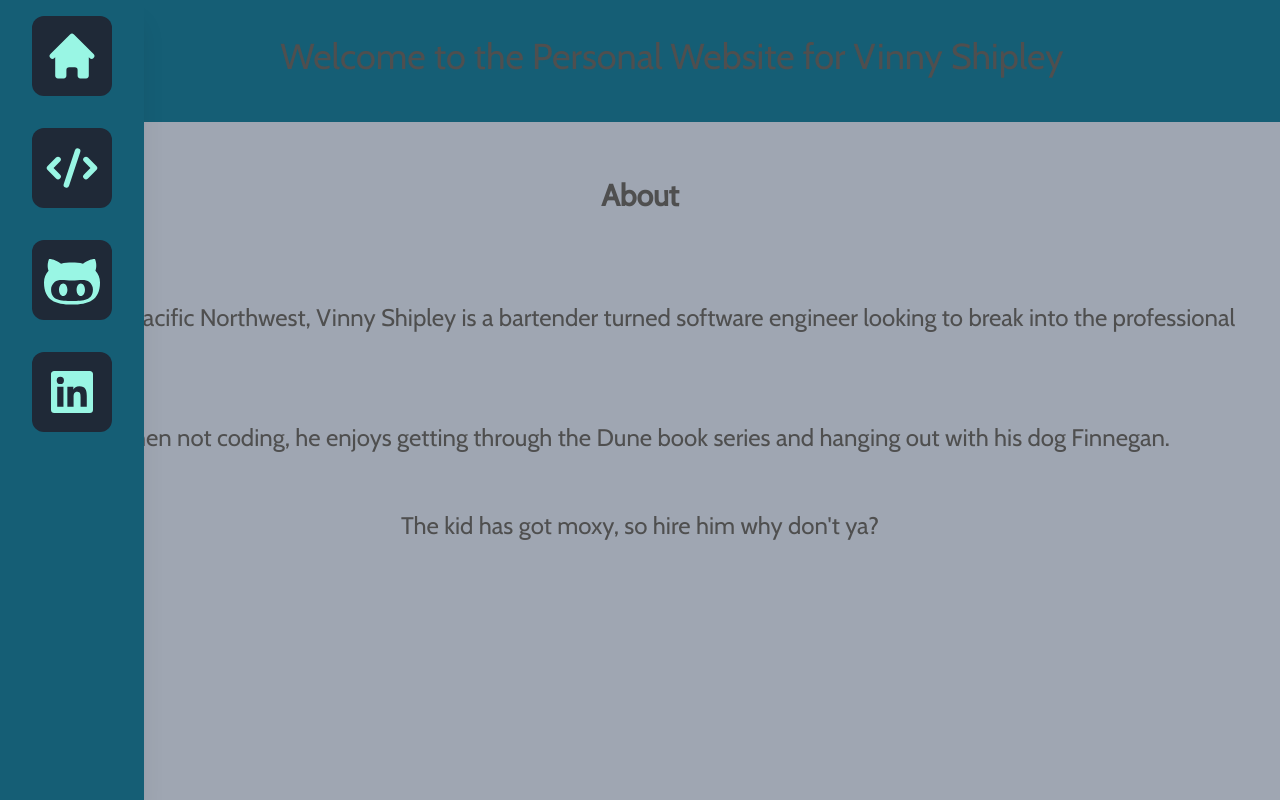
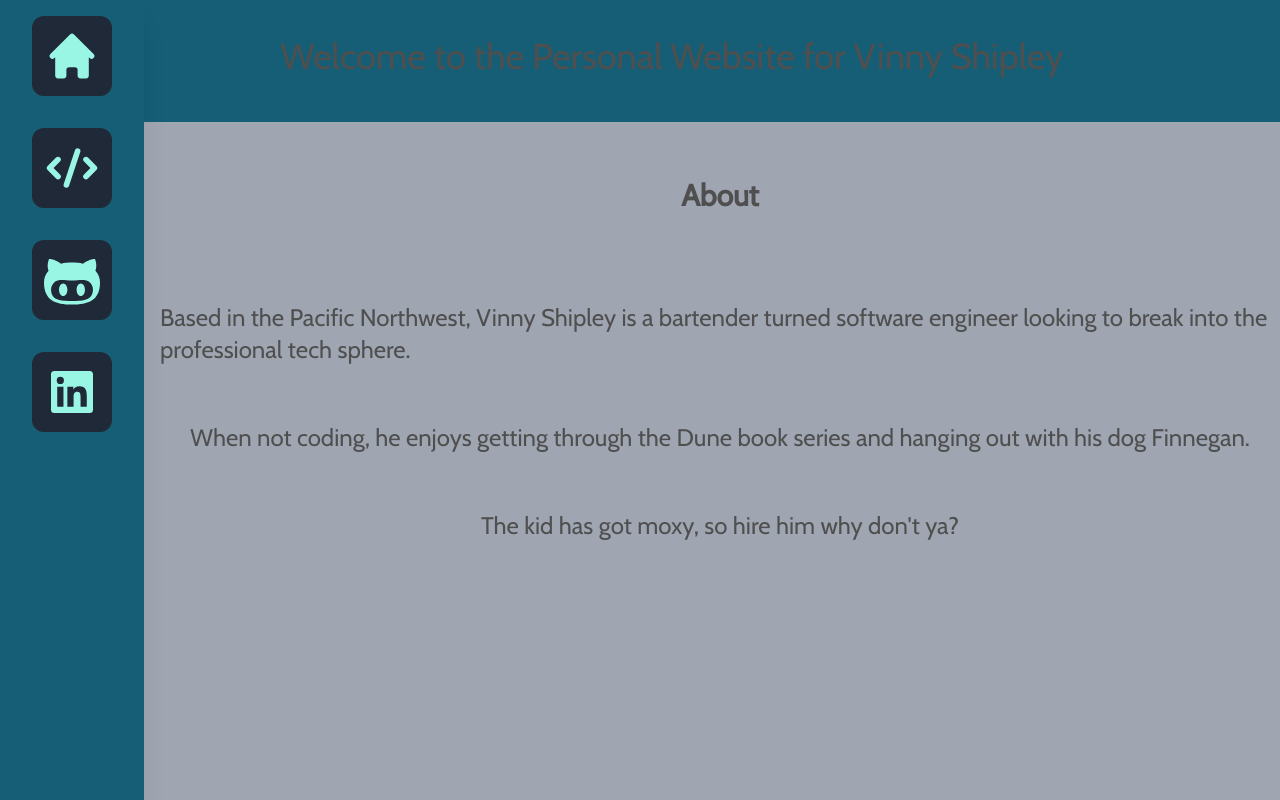
Before and after one commit to VinnyShipley/Personal_Site, a Next.js app: page / in a window 1280 px wide. Built offline with nearby package versions, Linux system fonts and the light colour scheme; what tw-elements would draw is missing.

Commit message:
"Sizing bio to

```diff
--- a/src/pages/index.js
+++ b/src/pages/index.js
@@ -11,7 +11,7 @@ function MainLandingPage() {
 						</h1>
 					</div>
 					<SideBar />
-					<div id='home-about' className='space-y-14'>
+					<div id='home-about' className='space-y-14 pl-40'>
 						<h2 className='flex justify-center text-3xl  font-bold mt-14'>
 							About
 						</h2>
```
